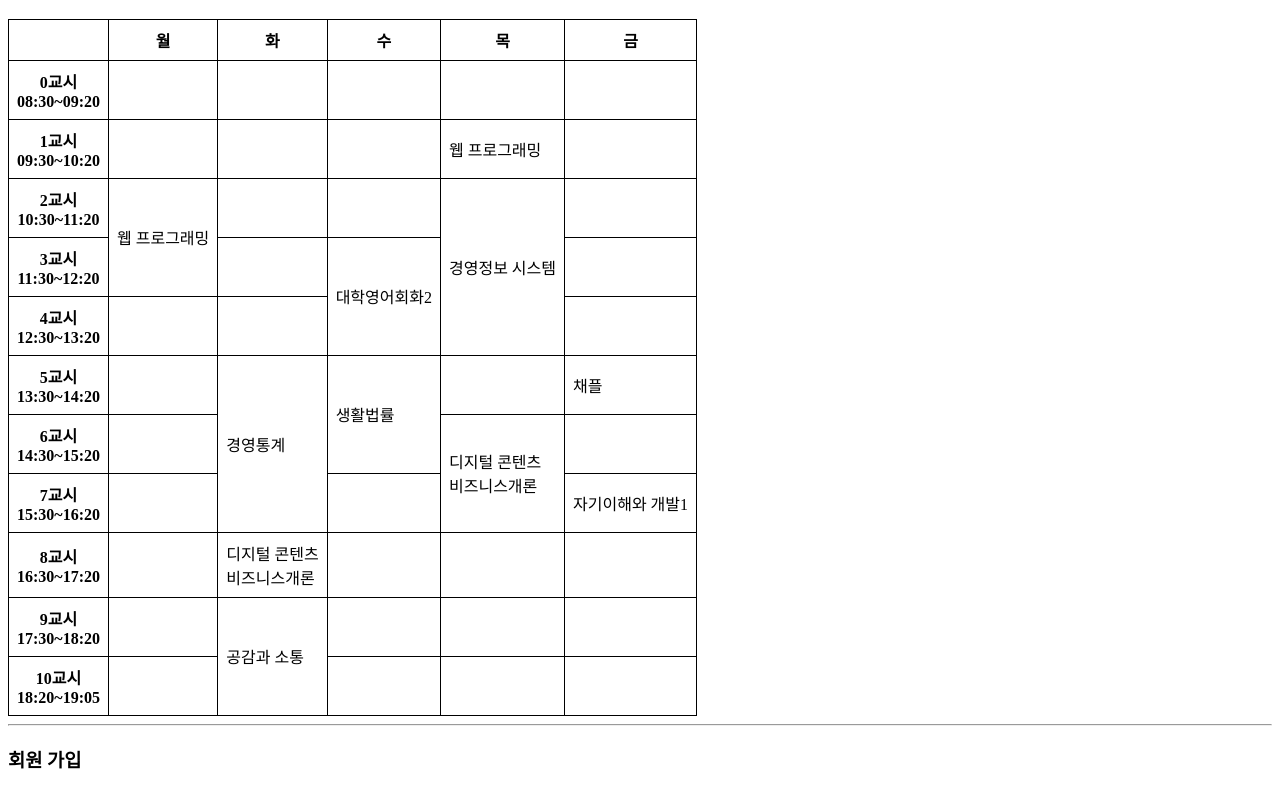
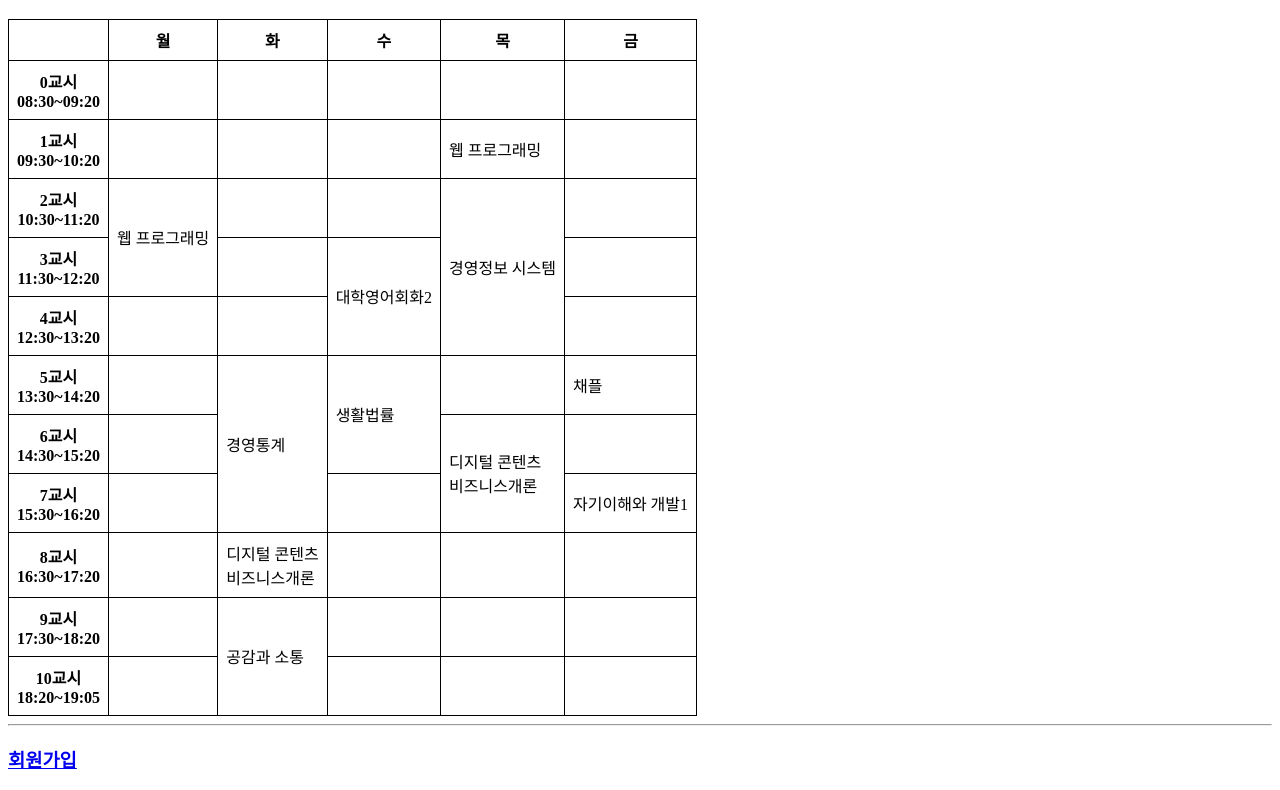
Before and after one commit to sg1208/sg1208.github.io, a plain HTML site: page index.html in a window 1280 px wide. Shown: the part 70-860 px from the top of the page. Drawn offline with Linux system fonts and the light colour scheme.

Commit message:
링크 추가

```diff
--- a/index.html
+++ b/index.html
@@ -114,6 +114,6 @@ table, th, tr, td {
 	</tr>
 </table>
 <hr>
-<h3>회원 가입</h3>
+<h3><a href=form_test.html>회원가입</a></h3>
 </body>
 </html>
```
